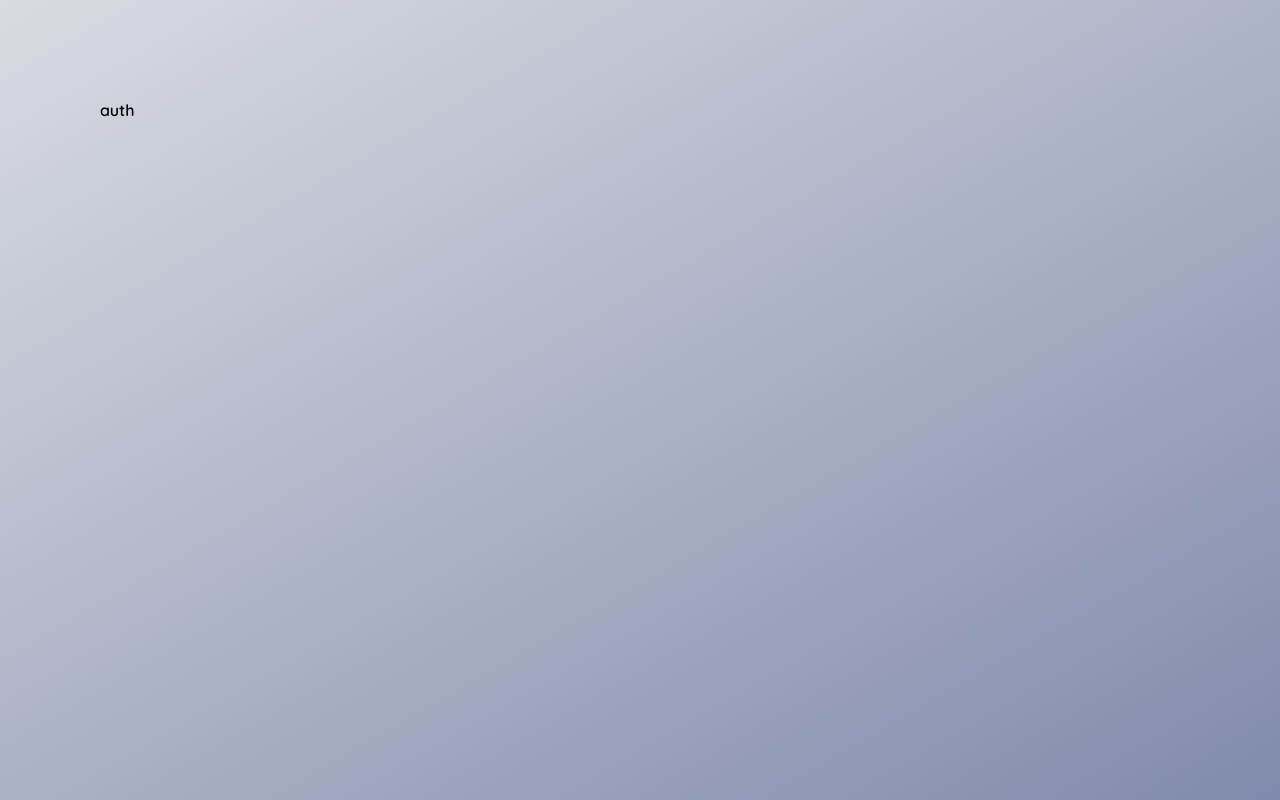
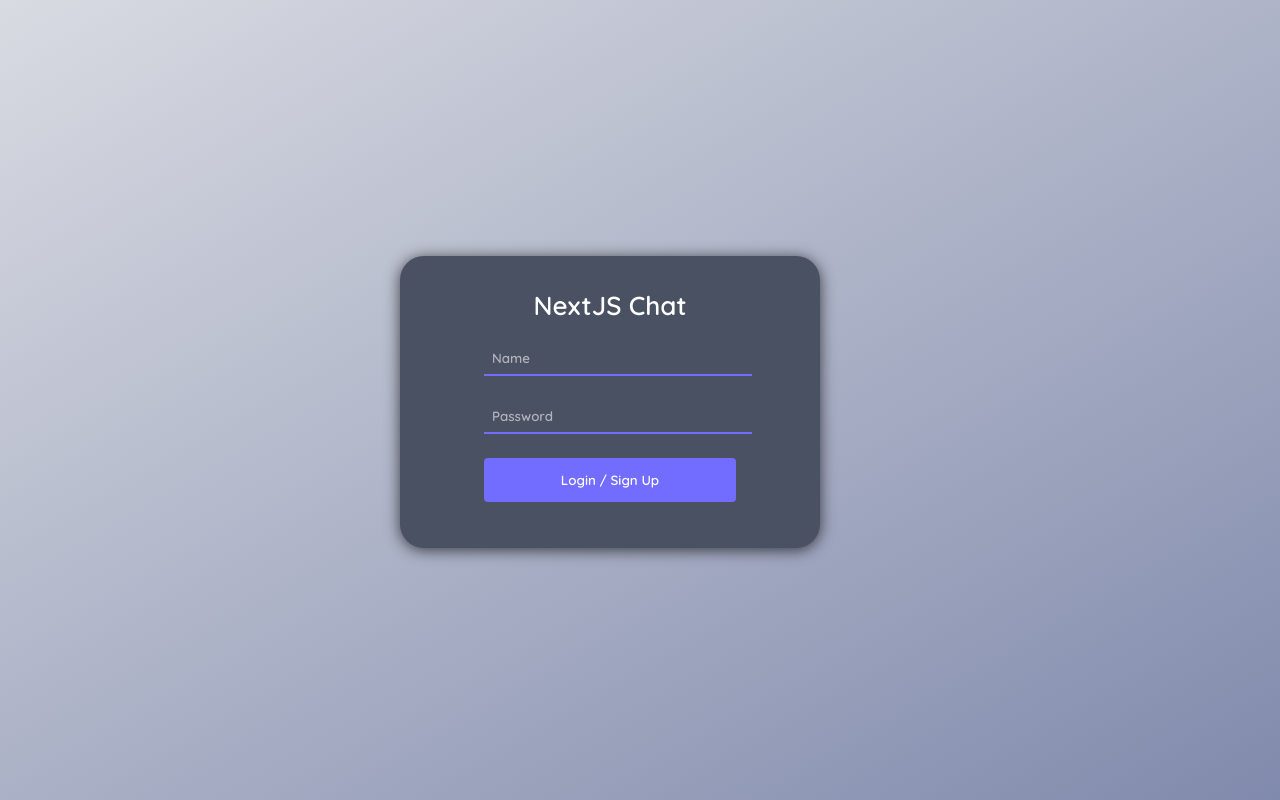
Before and after one commit to nickstanovic/typescript-chatengine, a Next.js app: page / in a window 1280 px wide. Built offline with nearby package versions, Linux system fonts and the light colour scheme.

Commit message:
finish login form

```diff
--- a/package.json
+++ b/package.json
@@ -9,6 +9,7 @@
     "lint": "next lint"
   },
   "dependencies": {
+    "axios": "^1.4.0",
     "next": "13.4.6",
     "react": "18.2.0",
     "react-dom": "18.2.0"
--- a/src/pages/index.js
+++ b/src/pages/index.js
@@ -1,5 +1,58 @@
-import React from "react";
+import React, { useContext } from "react";
+import { Context } from "@/context";
+import axios from "axios"
+import { useRouter } from "next/router"
 
 export default function Auth() {
-  return <div className="background">auth</div>;
+  const { username, secret, setUsername, setSecret } = useContext(Context)
+  const router = useRouter()
+
+  function onSubmit(event) {
+    event.preventDefault();
+
+    if (username.length === 0 || secret.length === 0) return;
+
+      axios
+        .put(
+        "https://api.chatengine.io/users/",
+        { username, secret },
+        { headers: { "Private-Key": "a5cde5eb-da3b-489c-8a53-d6b8254fe1ac" } }
+      )
+        .then(r => router.push("/chats"))
+    }
+
+  return (
+    <div className="background">
+      <div className="auth-container">
+        <form className="auth-form" onSubmit={event => onSubmit(event)}>
+          <div className="auth-title">NextJS Chat</div>
+
+          <div className="input-container">
+            <input
+              placeholder="Name"
+              className="text-input"
+              onChange={event => setUsername(event.target.value)}
+            />
+          </div>
+
+          <div className="input-container">
+            <input
+              placeholder="Password"
+              type="password"
+              className="text-input"
+              onChange={event => setSecret(event.target.value)}
+            />
+          </div>
+
+          <button
+            type="submit"
+            className="submit-button"
+            onSubmit={event => onSubmit(event)}
+          >
+            Login / Sign Up
+          </button>
+        </form>
+      </div>
+    </div>
+  )
 }
```
Also changed, not shown: 1 other file (tests, documents, lock files or other folders).
